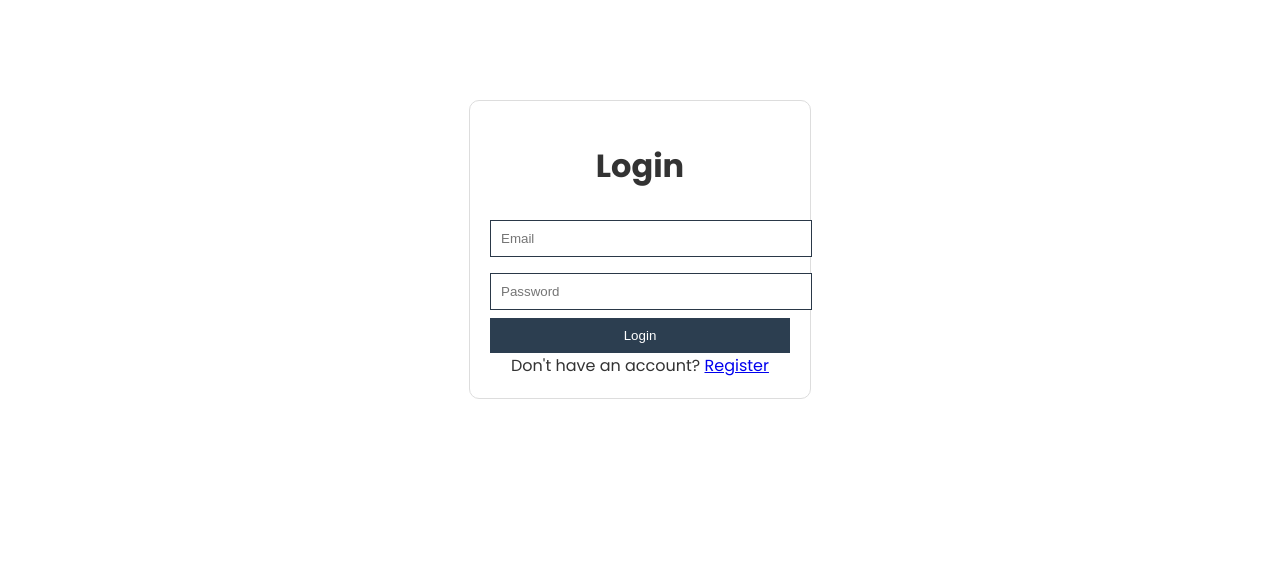
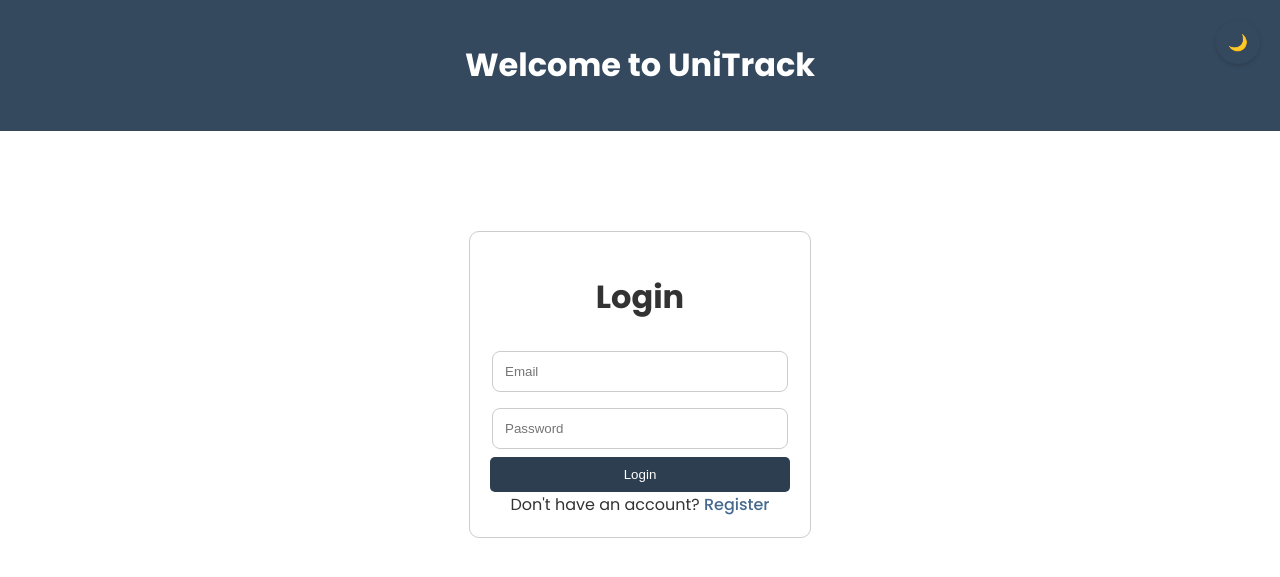
Before and after one commit to Muizzf/unitrack, a Flask app: page /login in a window 1280 px wide. Shown: the top 577 px of the page. Run offline with Flask 3, Linux system fonts and the light colour scheme; some libraries are stand-ins or nearby versions.

Commit message:
update login and register pages format

```diff
--- a/static/style.css
+++ b/static/style.css
@@ -108,7 +108,7 @@ button,
 input,
 select,
 textarea {
-  border: 1px solid var(--accent-color);
+  border: 1px solid var(--border-color);
   background-color: var(--card-bg);
   color: var(--text-color);
   transition: background-color 0.3s ease, color 0.3s ease, border-color 0.3s ease;
@@ -731,14 +731,16 @@ p {
   margin: 100px auto;
   padding: 20px;
   text-align: center;
-  border: 1px solid #ddd;
+  border: 1px solid var(--border-color);
+  color: var(--text-color);
   border-radius: 10px;
-  background: white;
+  background: var(--card-bg);
 }
 
 .auth-container input {
-  width: 100%;
-  padding: 10px;
+  width: 90%;
+  border-radius: 8px;
+  padding: 12px;
   margin: 8px 0;
 }
 
@@ -746,6 +748,7 @@ p {
   width: 100%;
   padding: 10px;
   background: #2c3e50;
+  border-radius: 5px;
   color: white;
   border: none;
   cursor: pointer;
--- a/templates/login.html
+++ b/templates/login.html
@@ -6,10 +6,15 @@
 </head>
 
 <body>
+  <header class="main-header">
+    <h1>Welcome to UniTrack</h1>
+    <button id="darkModeToggle" style="position:absolute; top:20px; right:20px;">🌙</button>
+  </header>
+  <div>
     <div class="auth-container">
       <h1>Login</h1>
 
-    <form method="POST" action="/login">
+      <form method="POST" action="/login" >
         <input type="email" name="email" placeholder="Email" required>
         <input type="password" name="password" placeholder="Password" required>
 
@@ -18,8 +23,10 @@
 
       <p>
         Don't have an account?
-      <a href="/register">Register</a>
+        <a href="/register" class="edit-link">Register</a>
       </p>
     </div>
+  </div>
+  <script src="/static/dark-mode.js"></script>
 </body>
 </html>
```
Also changed, not shown: templates/register.html (+6 -1 lines). Lines whose indentation alone changed are shown as unchanged.
